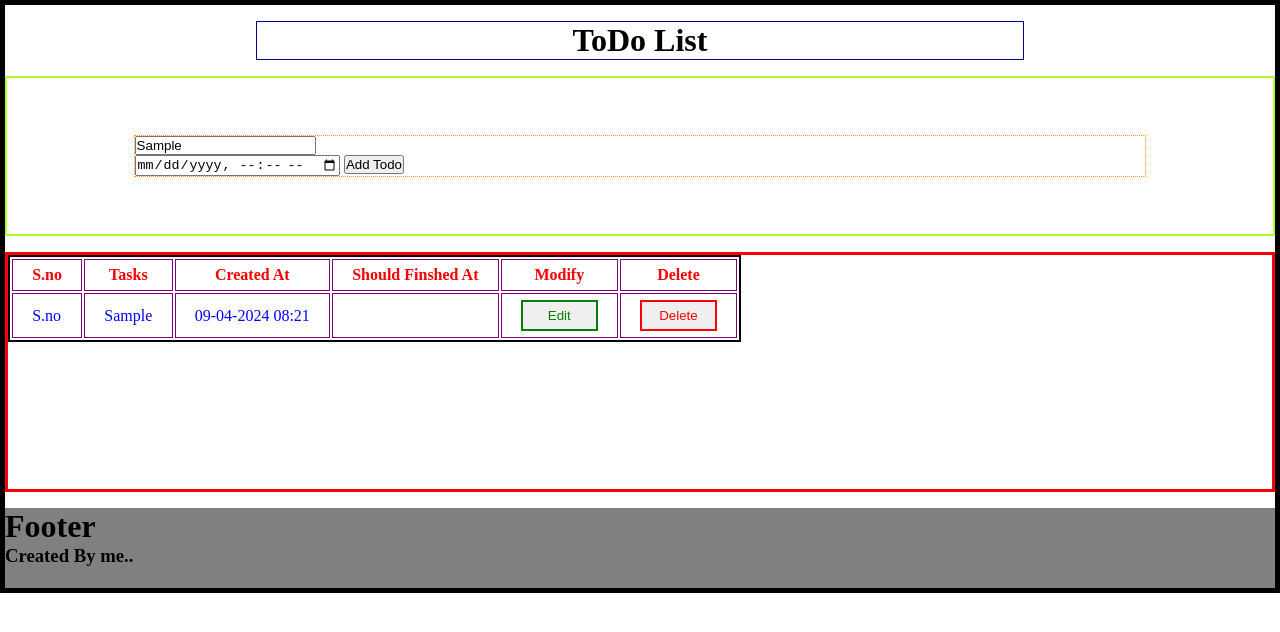
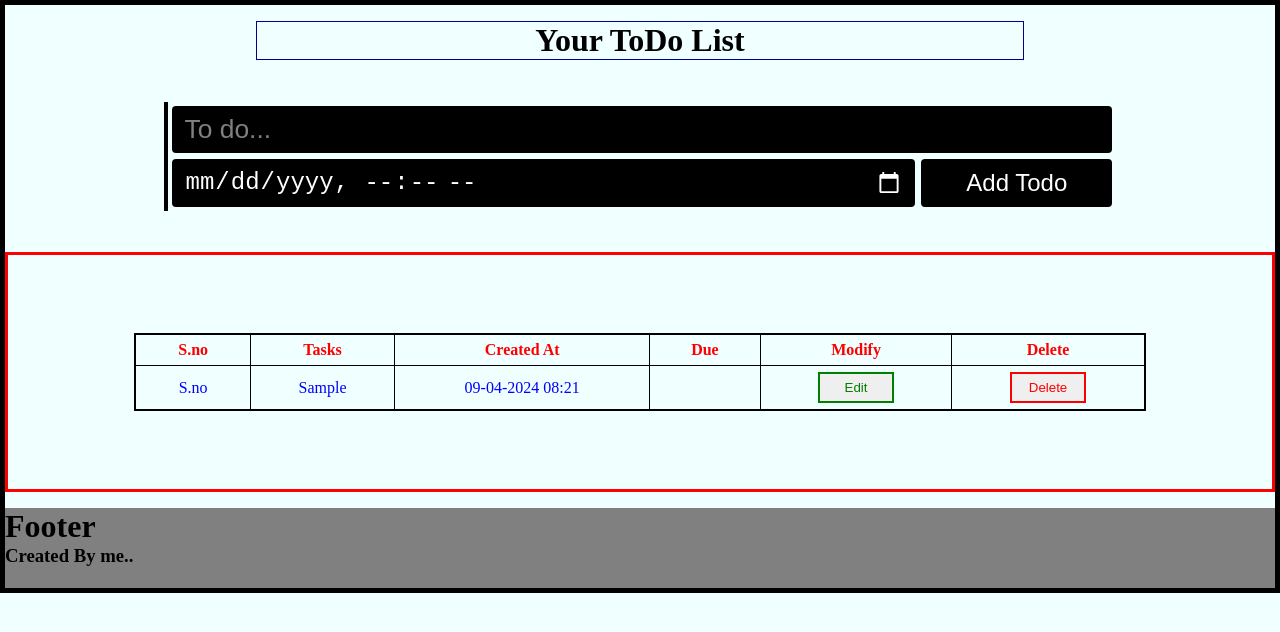
Before and after one commit to Basit-Yar/js-learning-adv, a plain HTML site: page todo_app_01/index.html in a window 1280 px wide. Both pictures are taken after typing "Sample" into the empty fields and a click on the input "Add Todo". Drawn offline with Linux system fonts and the light colour scheme.

Commit message:
new script added for storing todos in localStorage

```diff
--- a/todo_app_01/index.html
+++ b/todo_app_01/index.html
@@ -11,14 +11,14 @@
 <body>
     <div class="main-container">
         <div class="header center">
-            <h1>ToDo List</h1>
+            <h1>Your ToDo List</h1>
         </div>
 
         <div class="form-container center">
 
             <form>
                 <div class="input-divs">
-                    <input type="text" name="task" id="task" placeholder="To do...">
+                    <input type="text" name="task" id="task" placeholder="To do..." autocomplete="off">
                 </div>
                 <div class="input-divs">
                     <input type="datetime-local" id="f-time">
@@ -27,15 +27,15 @@
             </form>
         </div>
 
-        <div class="todos-container">
-            <div class="todos">
+        <div class="todos-container center">
+            <!-- <div class="todos"> -->
                 <table class="todo-table">
                     <thead>
                         <tr>
                             <th>S.no</th>
                             <th>Tasks</th>
                             <th>Created At</th>
-                            <th>Should Finshed At</th>
+                            <th>Due</th>
                             <th>Modify</th>
                             <th>Delete</th>
                         </tr>
@@ -51,7 +51,7 @@
                         </tr> -->
                     </tbody>
                 </table>
-            </div>
+            <!-- </div> -->
         </div>
         <div class="footer-container">
             <h1>Footer</h1>
@@ -60,6 +60,8 @@
     </div>
 
     <!-- linking the scripting files -->
-    <script src="script.js"></script>
+
+    <!-- <script src="script.js"></script> -->
+    <script src="newScript.js"></script>
 </body>
 </html>
--- /dev/null
+++ b/todo_app_01/newScript.js
@@ -0,0 +1,74 @@
+const todo = document.querySelector("#task");
+const dueTime = document.querySelector("#f-time")
+const addBtn = document.getElementById("add-todo");
+const tableBody = document.querySelector("#table-body")
+
+formattedDateTime = (currentDate) => {
+
+    // Get the current date and time components
+    const day = currentDate.getDate().toString().padStart(2, '0'); // Get the day and pad with leading zero if needed
+    const month = (currentDate.getMonth() + 1).toString().padStart(2, '0'); // Get the month (Note: January is 0)
+    const year = currentDate.getFullYear(); // Get the full year
+    const hours = currentDate.getHours().toString().padStart(2, '0'); // Get the hours and pad with leading zero if needed
+    const minutes = currentDate.getMinutes().toString().padStart(2, '0'); // Get the minutes and pad with leading zero if needed
+
+    // Construct the formatted date and time string
+    const formattedDateTime = `${day}-${month}-${year} ${hours}:${minutes}`;
+    return formattedDateTime;
+}
+
+const clearDataUtil = () => {
+    todo.value = ""
+    dueTime.value = ""
+}
+
+todoStorageArray = [];
+retrieveLocalStorageTodoObjs = JSON.parse(localStorage.getItem("todos"));
+if (retrieveLocalStorageTodoObjs != null) {
+
+    todoStorageArray = retrieveLocalStorageTodoObjs;
+}
+
+const addNewTodoTask = (event) => {
+    event.preventDefault();
+    let currentTime = formattedDateTime(new Date());
+
+    inputtedTaskObj = {
+        task : todo.value,
+        dueTime : dueTime.value,
+        createdAt : currentTime
+    }
+    clearDataUtil();
+
+    todoStorageArray.push(inputtedTaskObj)
+    localStorage.setItem("todos", JSON.stringify(todoStorageArray));
+    displayAllTodoTask()
+}
+
+const displayAllTodoTask = () => {
+
+    tableBody.innerHTML = ""
+    todoStorageArray.forEach(todoElement => {
+    tableBody.innerHTML +=  `<tr>
+                                <td>S.no</td>
+                                <td class="todo-value">${todoElement.task}</td>
+                                <td>${todoElement.createdAt}</td>
+                                <td class="todo-due-time">${todoElement.dueTime}</td>
+                                <td><button class="edit-btn">Edit</button></td>
+                                <td><button class="delete-btn">Delete</button></td>
+                            </tr>`
+});
+
+}
+
+const editTodoTask = () => {
+
+}
+
+const deleteTodoTask = () => {
+
+}
+
+
+addBtn.addEventListener("click", addNewTodoTask);
+displayAllTodoTask()
--- a/todo_app_01/script.js
+++ b/todo_app_01/script.js
@@ -20,40 +20,67 @@ formattedDateTime = (currentDate) => {
 
 
 dataStorageArray = [];
+toEditTodoEventTarget = null;
 
 addBtn.addEventListener("click", (event) => {
     event.preventDefault();
-    todoValue = todo.value
+    todoValue = todo.value;
+    todo.value = "";
     currentNow = formattedDateTime(new Date());
-    todoValue = todo.value;
     finishedTimeValue = finishedTime.value;
+    finishedTime.value = "";
 
     elem = `<tr>
                 <td>S.no</td>
-                <td>${todoValue}</td>
+                <td class="todo-value">${todoValue}</td>
                 <td>${currentNow}</td>
-                <td>${finishedTimeValue}</td>
+                <td class="todo-due-time">${finishedTimeValue}</td>
                 <td><button class="edit-btn">Edit</button></td>
                 <td><button class="delete-btn">Delete</button></td>
             </tr>`
+
+    if (addBtn.value === "Edit") {
+        updatedTodoValue = todoValue;
+        console.log(updatedTodoValue)
+        toEditTodoEventTarget.closest("tr").querySelector(".todo-value").innerHTML = updatedTodoValue;
+
+        addBtn.value = "Add Todo"
+    }
 
     dataStorageArray.push(elem);
     // console.log(dataStorageArray)
 
     tableBody.innerHTML = "";
-    for(i=0; i<dataStorageArray.length; i++){
+    for (i = 0; i < dataStorageArray.length; i++) {
         tableBody.innerHTML += dataStorageArray[i]
     }
 })
-// const deleteBtn = document.querySelector(".delete-btn")
+
 tableBody.addEventListener("click", (event) => {
-    console.log(event.target.parentElement.parentElement)
-    if(event.target.innerHTML === "Delete"){
+    // console.log(event.target.parentElement.parentElement)
+    if (event.target.innerHTML === "Delete") {
         let isRemove = confirm("Do you want to delete this to-do task!")
-        if(isRemove){
+        if (isRemove) {
 
             event.target.parentElement.parentElement.remove()
         }
         // console.log("Yes this is delete btn now you can delete")
     }
+
+    if (event.target.innerHTML === "Edit") {
+        const closestTableRow = event.target.closest("tr")
+        toEditToDoValue = closestTableRow.querySelector(".todo-value").innerHTML;
+        toEditDueTime = closestTableRow.querySelector(".todo-due-time").innerHTML
+        // isConfirmed = confirm("Do you want to see the data!");
+        // if (isConfirmed) {
+
+        // }
+        addBtn.value = "Edit";
+        todo.value = toEditToDoValue;
+        finishedTime.value = toEditDueTime;
+
+        toEditTodoEventTarget = event.target;
+        console.log(`ToDo : ${toEditToDoValue} and its due time is : ${toEditDueTime}`)
+
+    }
 })
--- a/todo_app_01/style.css
+++ b/todo_app_01/style.css
@@ -7,6 +7,7 @@
 html, body {
     width: 100%;
     height: 100%;
+    background-color: azure;
 }
 
 .main-container{
@@ -29,21 +30,53 @@ html, body {
 
 .form-container{
 
-    border: 2px solid greenyellow;
+    /* border: 2px solid greenyellow; */
     height: 20vh;
     margin: 2vh auto;
 }
 
 .form-container form{
-
-    border: 1px dotted orange;
-    width: 80%;
+    width: 75%;
+    border-left: 4px solid black;
+    padding : 4px;
 }
 
 form .input-divs {
 
     /* background-color: yellow; */
-    width: 80%;
+    width: 100%;
+    display: flex;
+}
+
+.input-divs input {
+    padding: 1vh 1vw;
+    font-size: 3vh;
+    background-color: black;
+    color: white;
+    outline: none;
+    border: none;
+    border-radius: 4px;
+}
+#task {
+    width: 100%;
+    margin-bottom: 3px;
+    font-size: 3.3vh;
+}
+#f-time {
+    width: 100%;
+    margin-right: 6px;
+    margin-top: 3px;
+}
+#add-todo {
+    width: 25%;
+    border: 2px solid black;
+    margin-top: 3px;
+}
+#task::placeholder{
+    color: rgba(255, 255, 255, .5);
+}
+#f-time::-webkit-calendar-picker-indicator {
+    filter: invert(1); /* Inverts the color of the icon */
 }
 
 .todos-container {
@@ -54,8 +87,8 @@ form .input-divs {
 }
 
 
-.todos{
-
+.todo-table {
+    width: 80%;
 }
 
 #table-body button {
@@ -66,7 +99,7 @@ form .input-divs {
     transition:1s;
 }
 #table-body button:hover{
-    font-size: 1.25rem;
+    background-color: rgb(201, 201, 238);
 }
 
 .edit-btn {
--- a/todo_app_01/table.css
+++ b/todo_app_01/table.css
@@ -1,6 +1,7 @@
 
 table {
     border: 2px solid rgb(0, 0, 0);
+    border-collapse: collapse;
 }
 
 thead {
@@ -13,9 +14,10 @@ tbody {
 
 th, td {
 
-    border: 1px solid purple;
+    border: 1px solid black;
     padding: .75vh 1.5vw;
     max-width: 600px;
+    text-align: center;
 }
 
 th {
```
